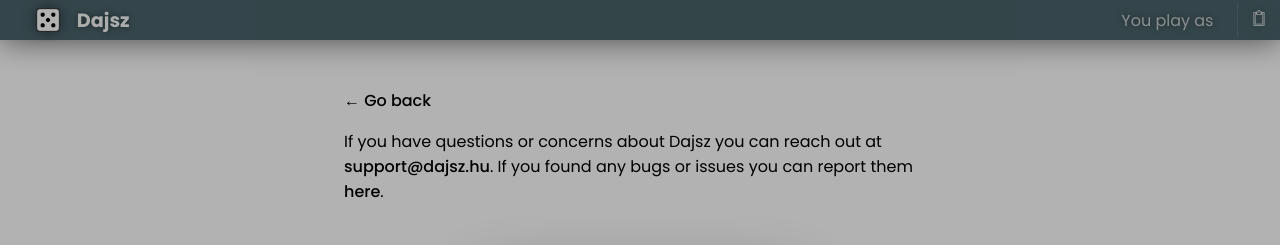
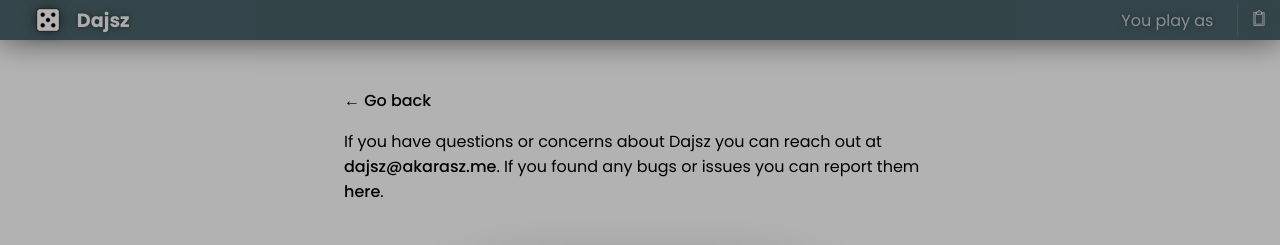
Before and after one commit to akarasz/dajsz, a React (Create React App) app: page /support in a window 1280 px wide. Shown: the top 245 px of the page. Built offline with nearby package versions, Linux system fonts and the light colour scheme.

Commit message:
fix: leave dajsz.hu domain

```diff
--- a/src/Support.jsx
+++ b/src/Support.jsx
@@ -7,7 +7,7 @@
     <Link to="/">← Go back</Link>
     <p>
       If you have questions or concerns about Dajsz you can reach out at
-      <a href="mailto:support@dajsz.hu"> support@dajsz.hu</a>. If you found
+      <a href="mailto:dajsz@akarasz.me"> dajsz@akarasz.me</a>. If you found
       any bugs or issues you can report them
       <a href="https://github.com/akarasz/dajsz/issues"> here</a>.
     </p>
--- a/src/Yahtzee/api.js
+++ b/src/Yahtzee/api.js
@@ -1,4 +1,4 @@
-export const baseUri = "api.dajsz.hu"
+export const baseUri = "api.dajsz.akarasz.me"
 
 const b64EncodeUnicode = (str) => {
   // first we use encodeURIComponent to get percent-encoded UTF-8,
```
Also changed, not shown: public/default.webmanifest.
